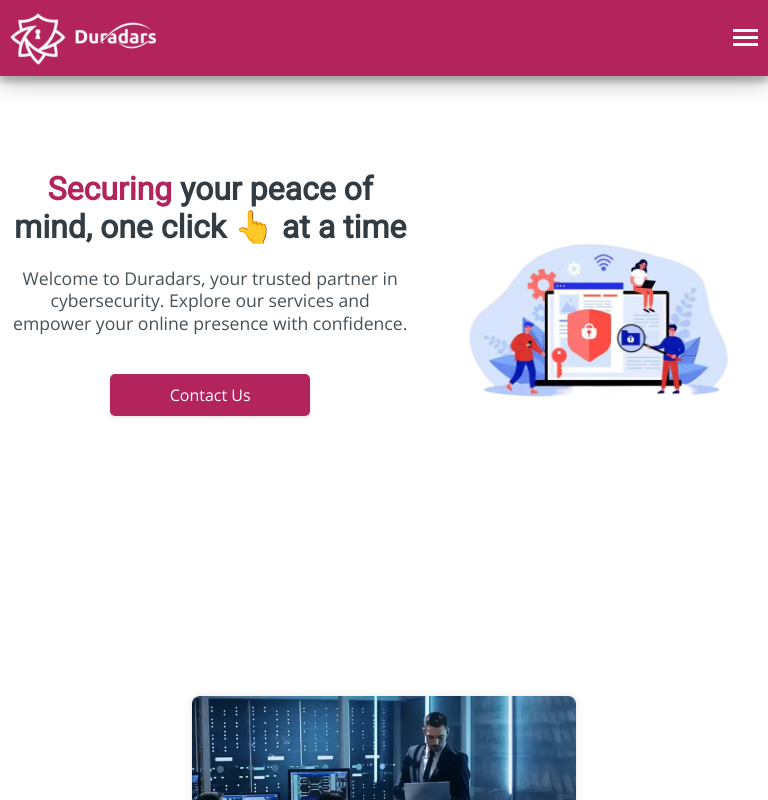
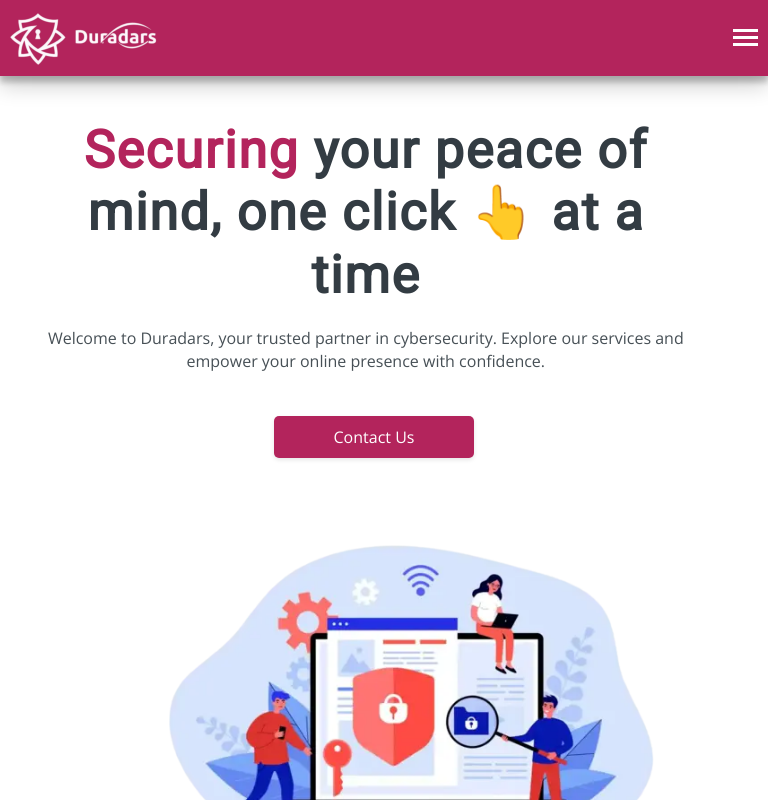
Before and after one commit to devasyarajguru/Duradars-website, a React (Vite) app: page / in a window 768 px wide. Built offline with nearby package versions, Linux system fonts and the light colour scheme.

Commit message:
Chore:Changed the UI of Main hero section

```diff
--- a/src/CSS/Home.css
+++ b/src/CSS/Home.css
@@ -6,7 +6,27 @@
   flex-direction: column;
   align-items: center;
   padding: 20px;
+  /* background-image: url('../assets/images/bg-svg.svg');
+  background-size: cover;
+  background-repeat: no-repeat;
+  background-position: center; */
 }
+
+/* Apply SVG as a background */
+.background-svg {
+  opacity: 0.5;
+  position: absolute;
+  top: 38px;
+  left: 0;
+  width: 100%;
+  height: 100%;
+  z-index: -1; /* Place it behind other elements */
+  background-image: url('../assets/images/bg-svg2.svg');
+  background-size: cover;
+  background-repeat: no-repeat;
+  background-position: center;
+}
+
 
 .content-container{
   display:flex;
@@ -69,6 +89,7 @@
   margin-bottom: 1.75rem;
   width:600px;
   font-family: 'Roboto', sans-serif;
+  letter-spacing: 0.10rem;
 }
 
 .paragraph {
@@ -103,9 +124,11 @@
 
 .svg-image
 {
-  width:500px;
+  width:30rem;
   height:300px;
-  object-fit: cover;
+  object-fit: contain;
+  max-width: 100%;
+  block-size: auto;
 }
 
 .about-home{
@@ -120,11 +143,11 @@
     display: flex;
     flex-direction: column;
     align-items: center;
+    /* font-size: 50px; */
   }
   .tagline
   {
-    max-width:300px;
-    font-size:25px;
+    max-width:80%;
     width:100%;
     text-align: center;
     margin-top: -50px;
@@ -134,6 +157,7 @@
   {
     font-size:1rem;
     width: 100%;
+    max-width: 80%;
     text-align: center;
   }
 
@@ -154,9 +178,10 @@
 
   .svg-image
 {
-  max-width:400px;
+  width: 100%;
   height:auto;
 }
+
 }
 
 @media (min-width:540px) and (max-width:768px) {
@@ -226,12 +251,17 @@
 
 @media (max-width: 768px) {
   .tagline {
-    font-size: 1.625rem;
+    max-width:90%;
+    width: 100%;
+    font-weight: 800;
+    font-size: 2.65rem;
     margin-bottom: 1.25rem;
     text-align: center;
   }
 
   .paragraph {
+    width: 100%;
+    max-width: 80%;
     font-size: 1rem;
     line-height: 1.4rem;
     margin-bottom: 1.5rem;
@@ -248,7 +278,7 @@
   }
 
   .svg-image {
-    max-width: 400px;
+    width: 100%;
     height: auto;
   }
 }
@@ -259,24 +289,25 @@
     display: flex;
     justify-content: center;
     align-items: center;
-    flex-direction: row;
+    flex-direction: column;
   }
 
   .tagline {
-    max-width: 415px;
-    font-size: 2rem;
+    max-width:90%;
     width: 100%;
+    font-weight: 800;
+    font-size: 3.25rem;
+    margin-bottom: 1.25rem;
     text-align: center;
-    margin-top: 0;
-    margin-bottom: 20px;
   }
 
   .paragraph {
-    max-width: 400px;
-    font-size: 1.1rem;
+    max-width: 90%;
     width: 100%;
+    font-size: 1rem;
+    line-height: 1.4rem;
+    margin-bottom: 1.5rem;
     text-align: center;
-    margin-bottom: 20px;
   }
 
   .custom-button {
@@ -289,31 +320,16 @@
     justify-content: center;
     align-items: center;
     flex-direction: column;
+    margin-bottom: 5rem;
+
   }
 
-  /* .svg-image {
-    max-width: 200px;
-    height: auto;
-  } */
-
-  .hero-section-image {
-    max-width: 45%;
-    padding: 0 20px;
-    box-sizing: border-box;
-    display: flex;
-    justify-content: center;
-    align-items: center;
-  }
-
-  .hero-image img {
-    max-width: 100%;
+  .svg-image {
+    width: 100%;
     height: auto;
   }
 
-  .custom-button
-  {
-    float: left;
-  }
+
 }
 
 
@@ -327,16 +343,17 @@
   }
 
   .tagline {
-    max-width: 85%;
-    font-size: 2.5rem;
+    max-width: 90%;
+    font-size: 3.5rem;
     width: 100%;
     text-align: center;
     margin-bottom: 20px;
+    letter-spacing: 0.15rem;
   }
 
   .paragraph {
     max-width: 85%;
-    font-size: 1.2rem;
+    font-size: 1.125rem;
     width: 100%;
     text-align: center;
     margin-bottom: 20px;
@@ -360,17 +377,5 @@
     height: auto;
   }
 
-  .hero-section-image {
-    width: 100%;
-    padding: 0 20px;
-    box-sizing: border-box;
-    display: flex;
-    justify-content: center;
-    align-items: center;
-  }
 
-  .hero-image img {
-    max-width: 100%;
-    height: auto;
-  }
 }
```
